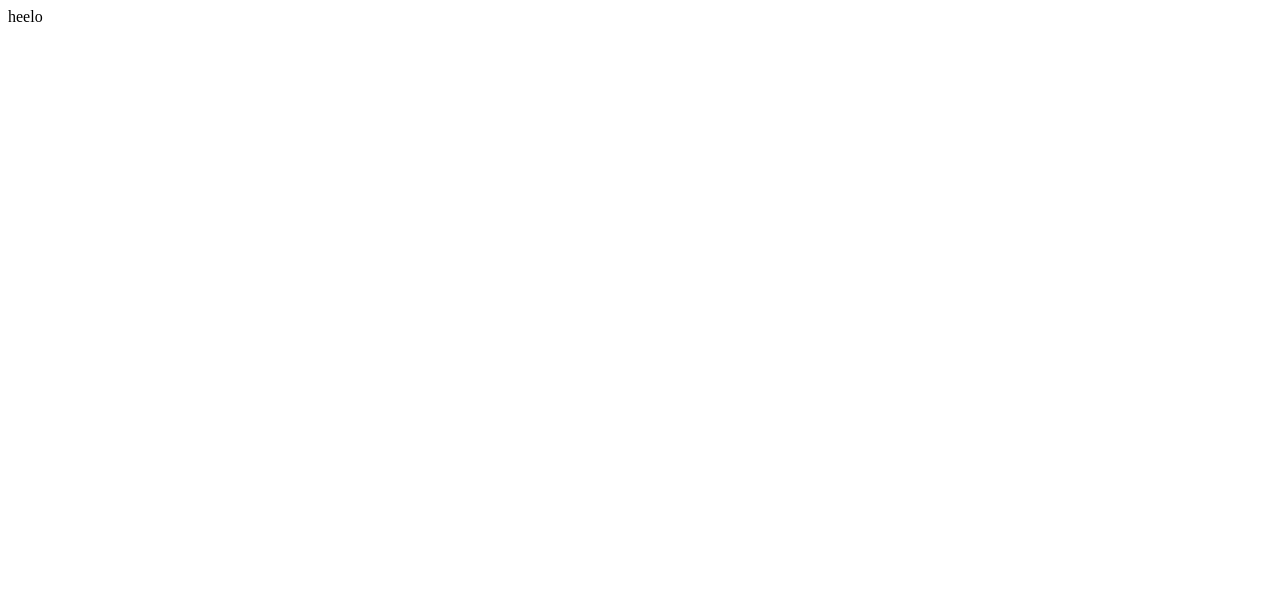
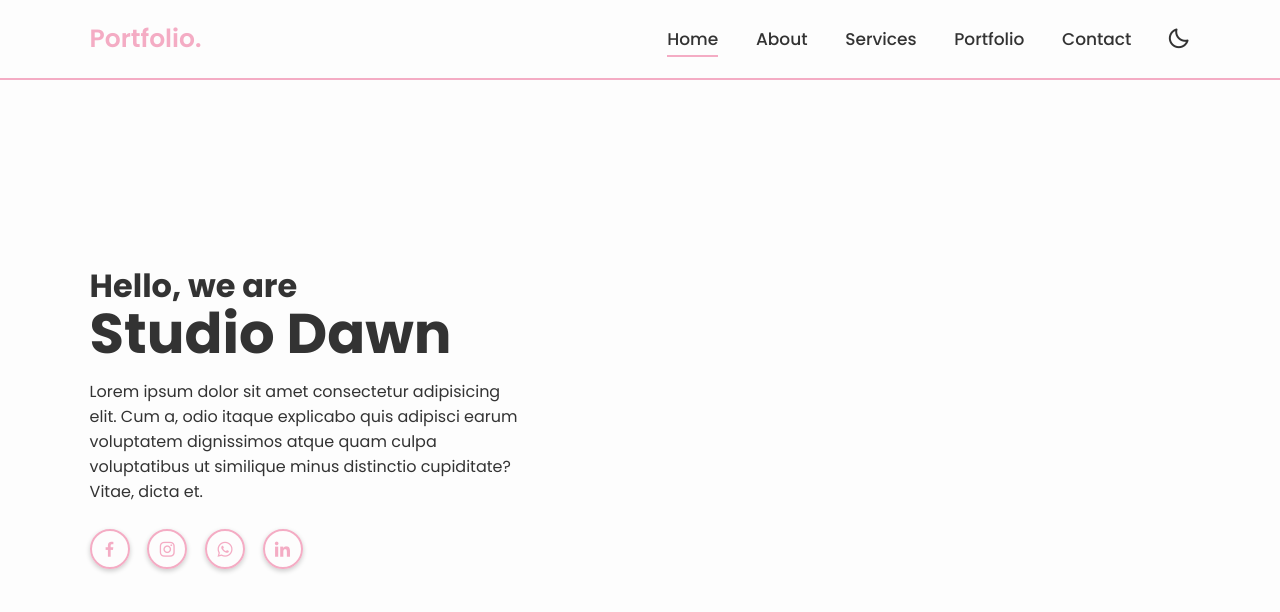
Before and after one commit to ashtepaa/patrikkopec, a plain HTML site: page index.html in a window 1280 px wide. Drawn offline with nearby package versions, Linux system fonts and the light colour scheme.

Commit message:
second commit

```diff
--- a/index.html
+++ b/index.html
@@ -1 +1,54 @@
-heelo
+<!DOCTYPE html>
+<html lang="en">
+
+<head>
+    <meta charset="UTF-8">
+    <meta http-equiv="X-UA-Compatible" content="IE=edge">
+    <meta name="viewport" content="width=device-width, initial-scale=1.0">
+    <title>Patrik Kopec Portfolio</title>
+
+    <link href='https://unpkg.com/boxicons@2.1.4/css/boxicons.min.css' rel="stylesheet">
+
+    <link rel="stylesheet" href="/style.css">
+</head>
+<body>
+
+    <header class="header">
+        <a href="#" class="logo">Portfolio.</a>
+
+        <nav class="navbar">
+            <a href="#home" class="active">Home</a>
+            <a href="#about">About</a>
+            <a href="#services">Services</a>
+            <a href="#portfolio">Portfolio</a>
+            <a href="#contact">Contact</a>
+        </nav>
+
+        <div class="bx bx-moon" id="darkMode-icon"></div>
+    </header>
+
+    <section class="home" id="home">
+        <div class="home-content">
+            <h3>Hello, we are</h3>
+            <h1>Studio Dawn</h1>
+            <p>Lorem ipsum dolor sit amet consectetur adipisicing elit.
+                Cum a, odio itaque explicabo quis adipisci earum voluptatem
+                dignissimos atque quam culpa voluptatibus ut similique minus
+                distinctio cupiditate? Vitae, dicta et.
+            </p>
+
+            <div class="social-media">
+                <a href="#"><i class='bx bxl-facebook' ></i></a>
+                <a href="#"><i class='bx bxl-instagram' ></i></a>
+                <a href="#"><i class='bx bxl-whatsapp' ></i></a>
+                <a href="#"><i class='bx bxl-linkedin' ></i></a>
+
+            </div>
+
+
+        </div>
+
+    </section>
+
+</body>
+</html>
--- a/style.css
+++ b/style.css
@@ -0,0 +1,130 @@
+@import url('https://fonts.googleapis.com/css2?family=Poppins:wght@300;400;500;600;700;800;900&display=swap');
+
+*{
+    margin: 0;
+    padding: 0;
+    box-sizing: border-box;
+    text-decoration: none;
+    border: none;
+    outline: none;
+    scroll-behavior: smooth;
+    font-family: 'Poppins', sans-serif;
+}
+
+:root{
+    --bg-color: #fdfdfd;
+    --text-color: #333;
+    --main-color: #fdfdfd;
+    --border-color: #f4acc4;
+    --pink-text-color: #f4acc4;
+    --white-color: #fdfdfd;
+    --shadow-color: rgba(0, 0, 0, .2);
+}
+
+html{
+    font-size: 62.5%;
+    overflow-x: hidden;
+}
+
+body{
+    background: #fdfdfd;
+    color:#333;
+}
+
+.header{
+    position: fixed;
+    top: 0;
+    left: 0;
+    width: 100%;
+    padding: 2rem 7%;
+    background: #fdfdfd;
+    display: flex;
+    align-items: center;
+    z-index: 100;
+    border: #f4acc4;
+    border-bottom: 2px solid #f4acc4;
+}
+
+.logo{
+    font-size: 2.5rem;
+    color: #f4acc4;
+    font-weight: 600;
+    cursor: default;
+    margin-right: auto;
+}
+
+.navbar a{
+    position: relative;
+    font-size: 1.7rem;
+    color:#333;
+    font-weight: 500;
+    margin-right: 3.5rem;
+}
+
+.navbar a.active::before{
+    content: '';
+    position: absolute;
+    left: 0;
+    bottom: -6px;
+    width: 100%;
+    height: .2rem;
+    background:#f4acc4;
+}
+
+#darkMode-icon{
+    font-size: 2.4rem;
+    color:#333;
+    cursor: pointer;
+}
+
+section{
+    min-height: 100vh;
+    padding: 10rem 7% 2rem;
+
+}
+
+.home{
+    display: flex;
+    align-items: center;
+}
+
+.home .home-content{
+    max-width: 44rem;
+}
+
+.home-content h3{
+    font-size: 3.2rem;
+    font-weight: 700;
+    line-height: .3;
+}
+
+.home-content h1{
+    font-size: 5.6rem;
+    font-weight: 700;
+    margin-bottom: .3rem;
+}
+
+.home-content p{
+    font-size: 1.6rem;
+}
+
+.home-content .social-media a{
+    display: inline-flex;
+    justify-content: center;
+    align-items: center;
+    width: 4rem;
+    height: 4rem;
+    background: transparent;
+    border: .2rem solid #f4acc4;
+    border-radius: 50%;
+    box-shadow: 0 .2rem .5rem rgba(0, 0, 0, .2);
+    font-size: 2rem;
+    color: #f4acc4;
+    margin: 2.5rem 1.5rem 3rem 0;
+    transition: .2s ease;
+}
+
+.home-content .social-media a:hover{
+    background: #f4acc4;
+    color: #fdfdfd;
+}
```
Also changed, not shown: script.js (added).
